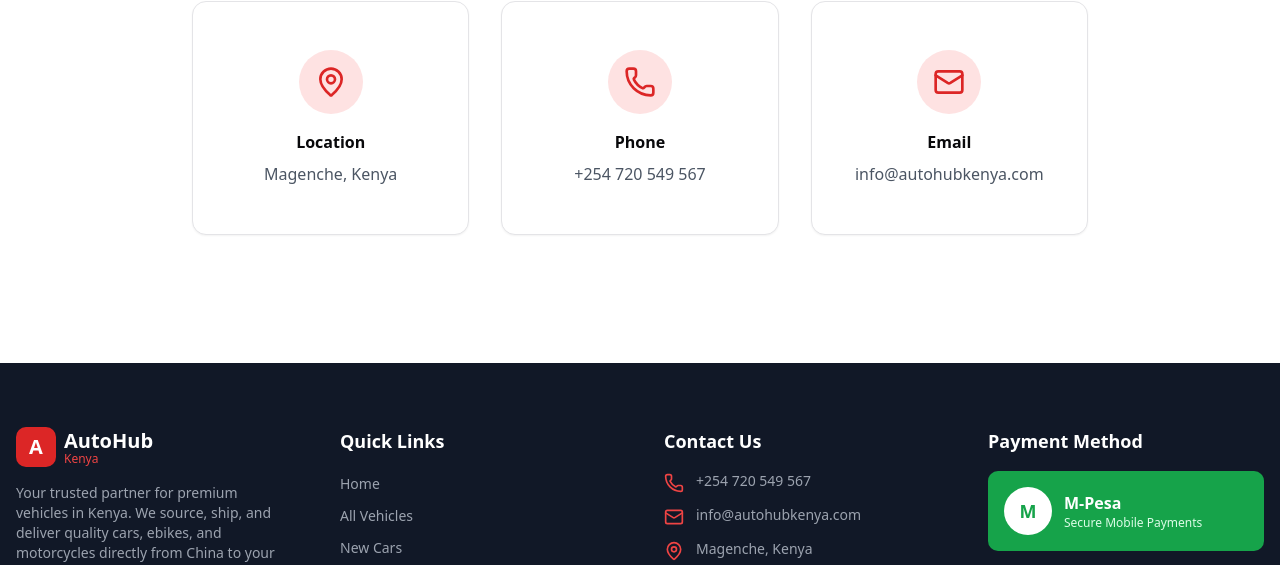
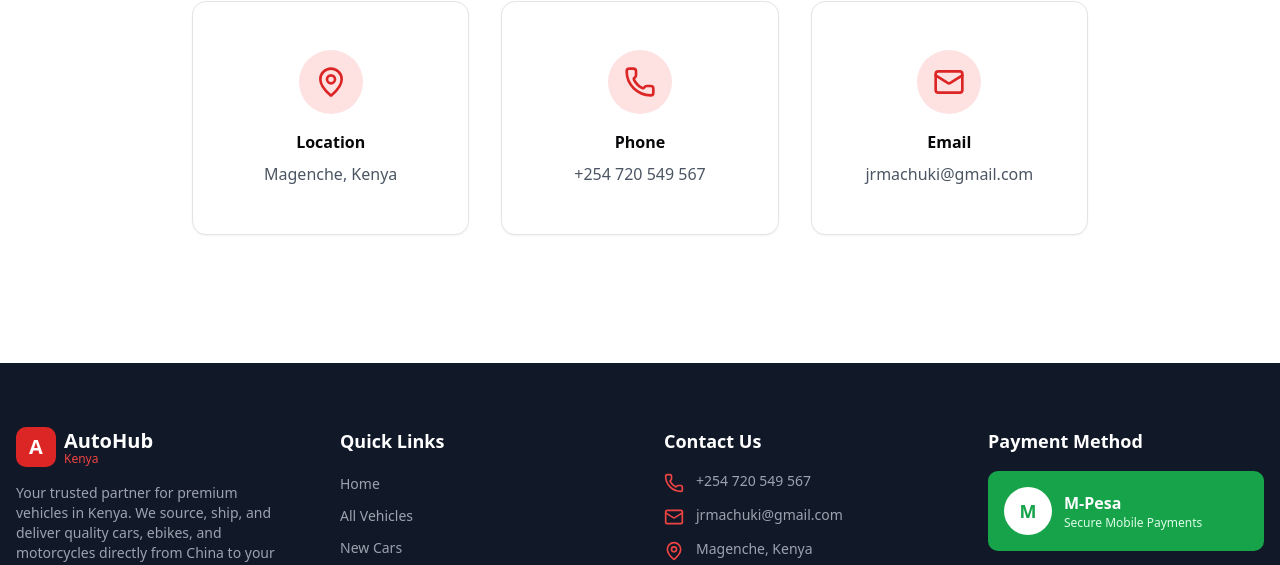
Before and after one commit to joashmachuki/autohub-frontend, a React (Vite) app: page /about in a window 1280 px wide. Shown: the part 3081-3646 px from the top of the page. Built offline with nearby package versions, Linux system fonts and the light colour scheme.

Commit message:
your change description

```diff
--- a/src/components/Footer.tsx
+++ b/src/components/Footer.tsx
@@ -142,16 +142,16 @@ const Footer = () => {
               </li>
               <li>
                 <a
-                  href="mailto:info@autohubkenya.com"
+                  href="mailto:jrmachuki@gmail.com"
                   className="flex items-start gap-3 text-gray-400 hover:text-white transition-colors"
                 >
                   <Mail className="w-5 h-5 mt-0.5 text-red-500" />
-                  <span className="text-sm">info@autohubkenya.com</span>
+                  <span className="text-sm">jrmachuki@gmail.com</span>
                 </a>
               </li>
               <li>
                 <a
-                  href="https://maps.google.com/?q=Magenche,Kenya"
+                  href="https://www.google.com/maps/search/JP3H+63X+Magadi+Rd+Kenya/"
                   target="_blank"
                   rel="noopener noreferrer"
                   className="flex items-start gap-3 text-gray-400 hover:text-white transition-colors"
--- a/src/pages/About.tsx
+++ b/src/pages/About.tsx
@@ -279,7 +279,7 @@ const About = () => {
                   <Mail className="w-8 h-8 text-red-600" />
                 </div>
                 <h3 className="font-semibold mb-2">Email</h3>
-                <p className="text-gray-600">info@autohubkenya.com</p>
+                <p className="text-gray-600">jrmachuki@gmail.com</p>
               </CardContent>
             </Card>
           </div>
--- a/src/pages/Contact.tsx
+++ b/src/pages/Contact.tsx
@@ -54,14 +54,14 @@ const Contact = () => {
     {
       icon: <Mail className="w-6 h-6" />,
       title: 'Email',
-      content: 'info@autohubkenya.com',
-      link: 'mailto:info@autohubkenya.com',
+      content: 'jrmachuki@gmail.com',
+      link: 'mailto:jrmachuki@gmail.com',
     },
     {
       icon: <MapPin className="w-6 h-6" />,
       title: 'Address',
       content: 'Magenche, Kenya',
-      link: 'https://maps.google.com/?q=Magenche,Kenya',
+      link: 'https://www.google.com/maps/search/JP3H+63X+Magadi+Rd+Kenya/',
     },
     {
       icon: <Clock className="w-6 h-6" />,
--- a/src/pages/SellCar.tsx
+++ b/src/pages/SellCar.tsx
@@ -348,7 +348,7 @@ const SellCar = () => {
                   +254 720 549 567
                 </Button>
               </a>
-              <a href="mailto:info@autohubkenya.com">
+              <a href="mailto:jrmachuki@gmail.com">
                 <Button size="lg" variant="outline" className="border-white text-white hover:bg-white hover:text-red-600">
                   <Mail className="mr-2 w-5 h-5" />
                   Email Us
```
